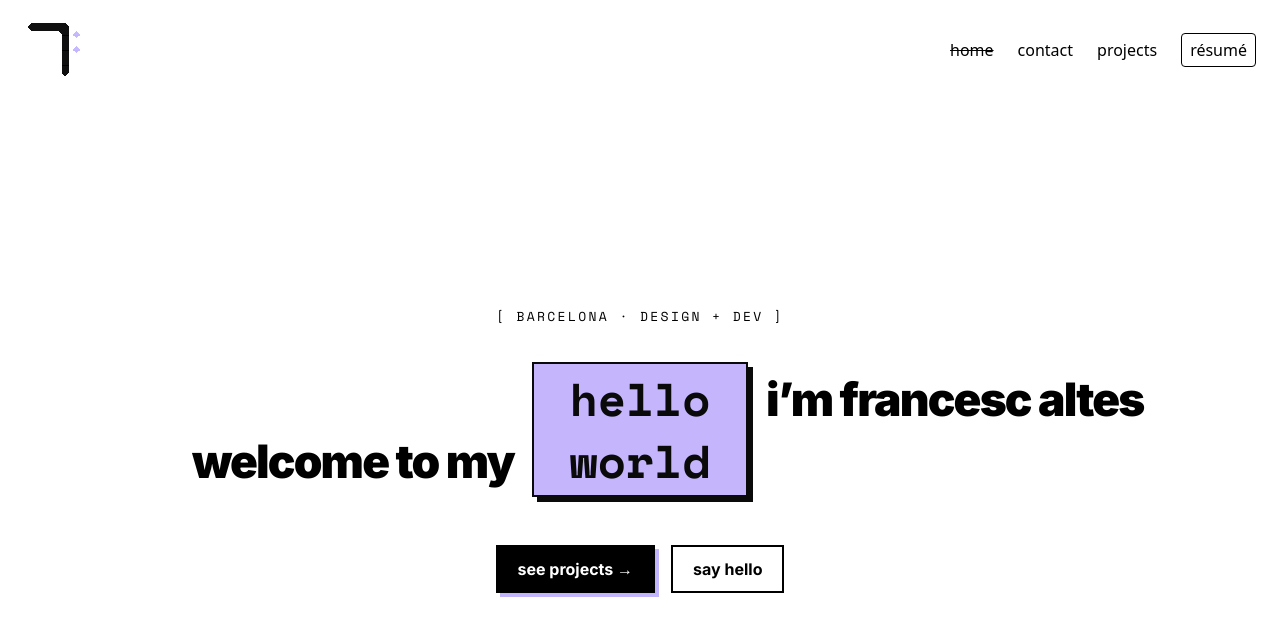
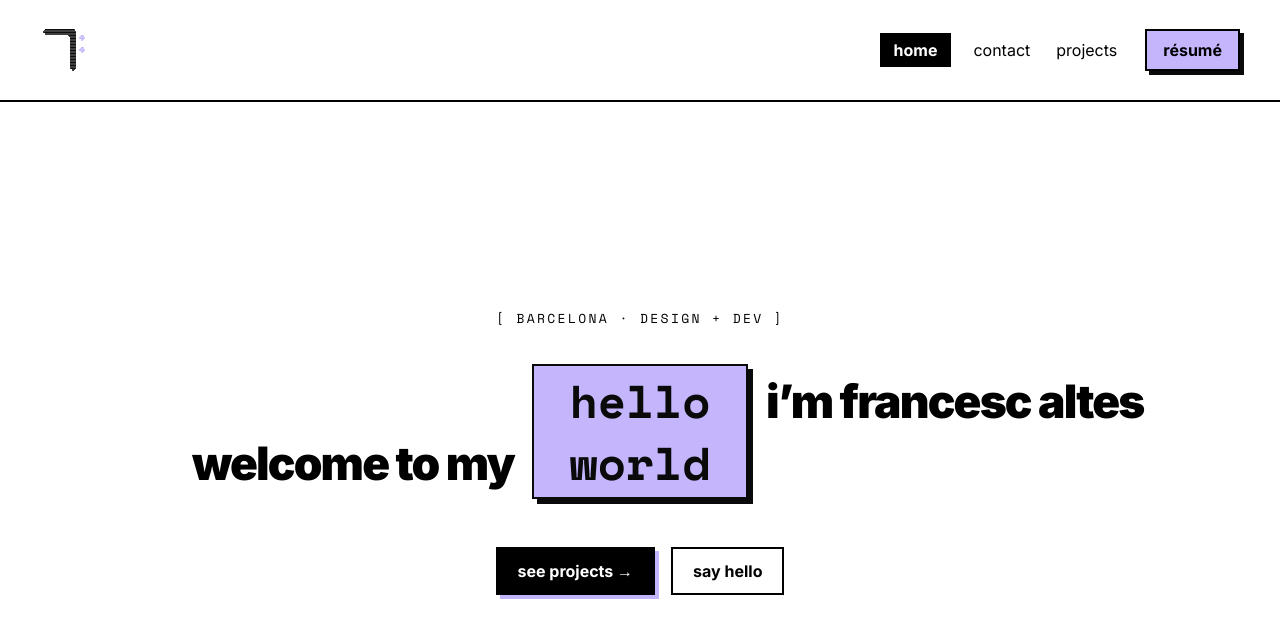
Before and after one commit to suki60/portfolio, a Next.js app: page / in a window 1280 px wide. Shown: the top 638 px of the page. Built offline with nearby package versions, Linux system fonts and the light colour scheme.

Commit message:
upd: navbar with new brutalism design

```diff
--- a/src/components/Burger.js
+++ b/src/components/Burger.js
@@ -1,23 +1,19 @@
 import React from 'react'
 
+// Brutalist burger: a hard-bordered square; the three bars cross into an X when open.
 const Burger = ({ open, setOpen }) => (
-  <button className='z-50 flex h-8 w-8 flex-col justify-around p-0' onClick={() => setOpen(!open)}>
-    <div
-      className={`h-1 w-full origin-center transform rounded-full bg-black transition-all duration-300 ${
-        open ? ' rotate-45' : 'rotate-0'
-      }`}
-      style={{ transformOrigin: '1px center' }}
+  <button
+    type='button'
+    aria-label='menu'
+    onClick={() => setOpen(!open)}
+    className='z-50 flex h-10 w-10 flex-col items-center justify-center gap-[5px] border-2 border-black bg-white px-2'
+  >
+    <span
+      className={`h-[3px] w-full bg-black transition-all duration-300 ${open ? 'translate-y-[8px] rotate-45' : ''}`}
     />
-    <div
-      className={`h-1 w-full transform rounded-full bg-black transition-all duration-300 ${
-        open ? 'opacity-0' : 'opacity-100'
-      }`}
-    />
-    <div
-      className={`h-1 w-full origin-center transform rounded-full bg-black transition-all duration-300 ${
-        open ? '-rotate-45' : 'rotate-0'
-      }`}
-      style={{ transformOrigin: '1px center' }}
+    <span className={`h-[3px] w-full bg-black transition-all duration-300 ${open ? 'opacity-0' : ''}`} />
+    <span
+      className={`h-[3px] w-full bg-black transition-all duration-300 ${open ? '-translate-y-[8px] -rotate-45' : ''}`}
     />
   </button>
 )
--- a/src/components/Menu.js
+++ b/src/components/Menu.js
@@ -1,42 +1,65 @@
+import React from 'react'
+
 import Link from 'next/link'
-import { useRouter } from 'next/router'
 
-import Button from './Button'
+import { PAGES, RESUME_URL } from './Navbar'
 
-const Menu = ({ open, setOpen }) => {
-  const handleOnClick = () => setOpen(false)
-  const router = useRouter()
-  const currentPage = router.pathname
+// Brutalist slide-in panel: violet field, hard right border, big lowercase links
+// with mono index numbers, line-through on the current page, black résumé button.
+const Menu = ({ open, setOpen, current }) => {
+  const close = () => setOpen(false)
 
   return (
     <nav
-      className={`flex w-[55%] transform flex-col justify-center bg-violet-100 ${
+      className={`fixed left-0 top-0 z-40 h-screen w-[74%] max-w-[320px] transform border-r-[3px] border-black bg-violet-300 px-6 pb-8 pt-[calc(var(--navbar-height)+8px)] transition-transform duration-300 ${
         open ? 'translate-x-0' : '-translate-x-full'
-      } absolute top-0 left-0 z-50 mx-auto h-screen transition-transform duration-300`}
+      }`}
     >
-      <div className='mx-auto flex flex-col gap-3 text-center'>
-        <Link
-          className={currentPage === '/' ? 'pointer-events-none line-through' : ''}
-          href='/'
-          onClick={handleOnClick}
+      <div className='flex h-full flex-col'>
+        <span className='text-xs uppercase tracking-[0.14em]' style={{ fontFamily: 'var(--font-mono)' }}>
+          menu
+        </span>
+
+        <div className='mt-6 flex flex-col gap-3.5'>
+          {PAGES.map((p, i) => {
+            const active = current === p.href
+            return (
+              <Link
+                key={p.href}
+                href={p.href}
+                onClick={close}
+                className={`flex items-baseline gap-3 ${active ? 'pointer-events-none' : ''}`}
+              >
+                <span className='text-[13px]' style={{ fontFamily: 'var(--font-mono)' }}>
+                  0{i + 1}
+                </span>
+                <span
+                  className={`lowercase ${active ? 'line-through opacity-50' : ''}`}
+                  style={{
+                    fontFamily: 'var(--font-inter)',
+                    fontWeight: 900,
+                    fontSize: 40,
+                    lineHeight: 1,
+                    letterSpacing: '-0.03em',
+                  }}
+                >
+                  {p.label}
+                </span>
+              </Link>
+            )
+          })}
+        </div>
+
+        <a
+          href={RESUME_URL}
+          target='_blank'
+          rel='noreferrer'
+          onClick={close}
+          className='mt-auto inline-block w-fit border-2 border-black bg-black px-[18px] py-2 font-bold text-violet-300'
+          style={{ fontFamily: 'var(--font-inter)', fontSize: 16 }}
         >
-          home
-        </Link>
-        <Link
-          className={currentPage === '/contact' ? 'pointer-events-none line-through' : ''}
-          href='/contact'
-          onClick={handleOnClick}
-        >
-          contact
-        </Link>
-        <Link
-          className={currentPage === '/projects' ? 'pointer-events-none line-through' : ''}
-          href='/projects'
-          onClick={handleOnClick}
-        >
-          projects
-        </Link>
-        <Button onClick={handleOnClick} />
+          résumé →
+        </a>
       </div>
     </nav>
   )
--- a/src/components/Navbar.js
+++ b/src/components/Navbar.js
@@ -1,45 +1,78 @@
 import React, { useState } from 'react'
 
+import { Inter, Space_Mono } from 'next/font/google'
 import Image from 'next/image'
 import Link from 'next/link'
 import { useRouter } from 'next/router'
 
 import Burger from './Burger'
-import Button from './Button'
 import Menu from './Menu'
 import { useViewport } from '~/contexts/ViewportContext'
+
+const inter = Inter({ subsets: ['latin'], weight: ['300', '400', '700', '800', '900'], variable: '--font-inter' })
+const mono = Space_Mono({ subsets: ['latin'], weight: ['400', '700'], variable: '--font-mono' })
+
+export const RESUME_URL = 'https://drive.google.com/file/d/1zBiam17FE5C2ZuUv4dCdp0Lo3Y6_UEvG/view?usp=sharing'
+
+export const PAGES = [
+  { href: '/', label: 'home' },
+  { href: '/contact', label: 'contact' },
+  { href: '/projects', label: 'projects' },
+]
 
 const Navbar = () => {
   const { up } = useViewport()
   const [open, setOpen] = useState(false)
   const router = useRouter()
-  const currentPage = router.pathname
+  const current = router.pathname
 
   return (
-    <div className='mx-auto flex h-[var(--navbar-height)] max-w-[1536px] items-center justify-between px-6'>
-      <Link href='/'>
-        <Image alt='logo' src='/logo.svg' height={60} width={60} />
+    <header
+      className={`${inter.variable} ${mono.variable} border-b-2 border-black bg-white`}
+      style={{ fontFamily: 'var(--font-inter)' }}
+    >
+      <div className='mx-auto flex h-[var(--navbar-height)] max-w-[1536px] items-center justify-between px-6 sm:px-10'>
+        <Link href='/' className='flex items-center'>
+          <Image alt='logo' src='/logo.svg' height={48} width={48} />
         </Link>
+
         {up('sm') ? (
-        <div className='flex items-center gap-6'>
-          <Link className={currentPage === '/' ? 'pointer-events-none line-through' : ''} href='/'>
-            home
+          <div className='flex items-center gap-[18px]'>
+            {PAGES.map(p =>
+              current === p.href ? (
+                <span
+                  key={p.href}
+                  className='border-2 border-black bg-black px-3 py-[3px] font-bold lowercase text-white'
+                >
+                  {p.label}
+                </span>
+              ) : (
+                <Link
+                  key={p.href}
+                  href={p.href}
+                  className='px-1 py-[3px] lowercase text-black underline-offset-4 hover:underline'
+                >
+                  {p.label}
                 </Link>
-          <Link className={currentPage === '/contact' ? 'pointer-events-none line-through' : ''} href='/contact'>
-            contact
-          </Link>
-          <Link className={currentPage === '/projects' ? 'pointer-events-none line-through' : ''} href='/projects'>
-            projects
-          </Link>
-          <Button />
+              )
+            )}
+            <a
+              href={RESUME_URL}
+              target='_blank'
+              rel='noreferrer'
+              className='ml-1.5 border-2 border-black bg-violet-300 px-4 py-[7px] font-bold lowercase text-black shadow-[4px_4px_0_#0a0a0a] transition-all duration-150 hover:-translate-x-0.5 hover:-translate-y-0.5 hover:shadow-[6px_6px_0_#0a0a0a] active:translate-x-0.5 active:translate-y-0.5 active:shadow-none'
+            >
+              résumé
+            </a>
           </div>
         ) : (
           <>
-          <Menu open={open} setOpen={setOpen} />
+            <Menu open={open} setOpen={setOpen} current={current} />
             <Burger open={open} setOpen={setOpen} />
           </>
         )}
       </div>
+    </header>
   )
 }
 
```
Lines whose indentation alone changed are shown as unchanged.
